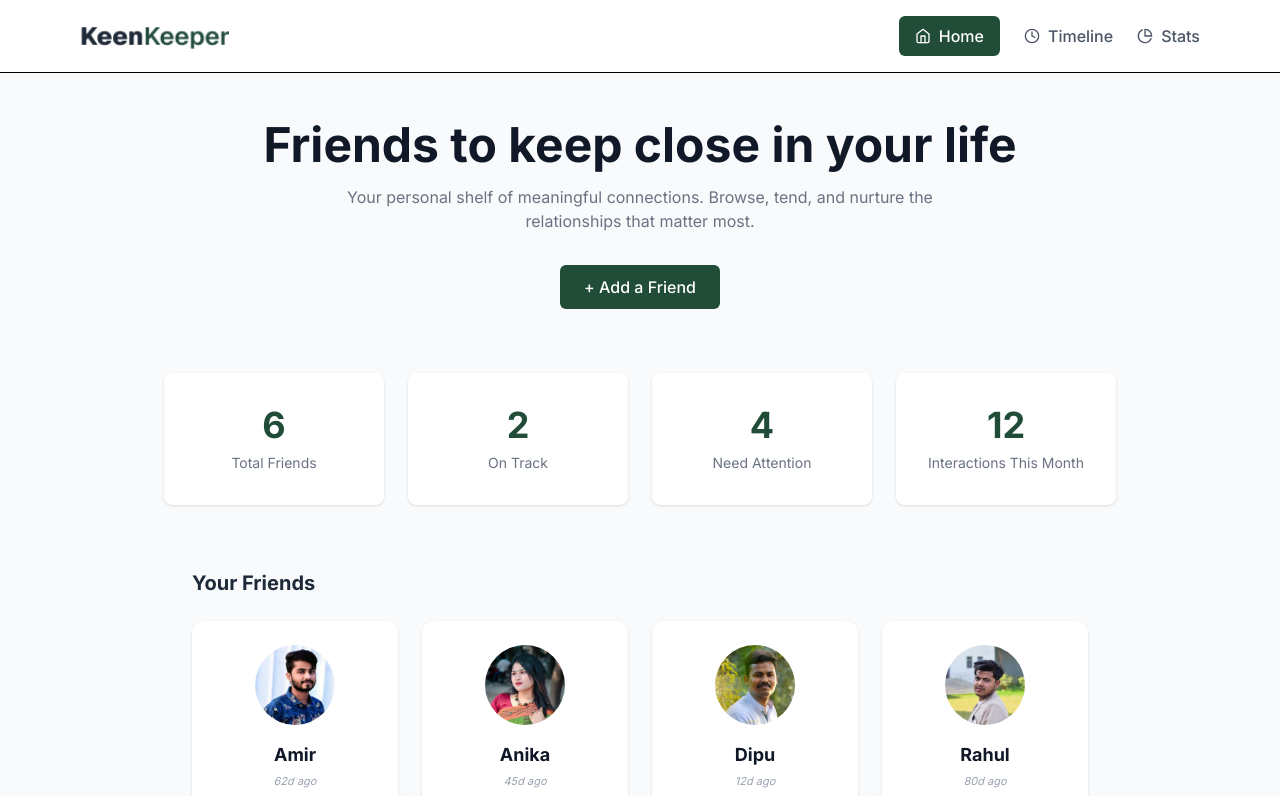
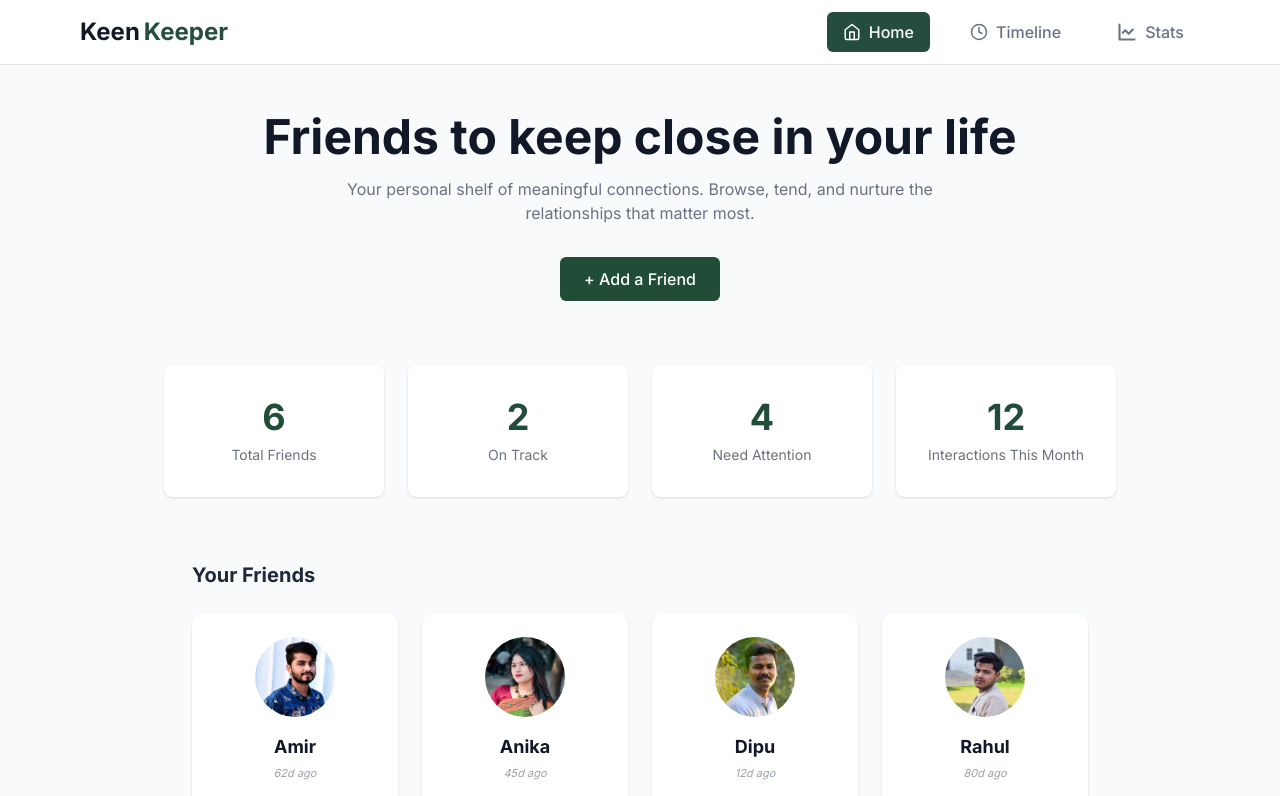
Before and after one commit to CoderRinku/KeenKeeper-Final, a Next.js app: page / in a window 1280 px wide. Shown: the top 796 px of the page. Built offline with nearby package versions, Linux system fonts and the light colour scheme.

Commit message:
navbar icon and border line fix

```diff
--- a/src/components/Navbar.jsx
+++ b/src/components/Navbar.jsx
@@ -1,45 +1,73 @@
 "use client";
+
 import Link from "next/link";
-import Image from "next/image";
 import { usePathname } from "next/navigation";
-import { FiHome, FiClock, FiPieChart } from "react-icons/fi";
+import { FiHome, FiClock } from "react-icons/fi";
 
 export default function Navbar() {
   const pathname = usePathname();
 
+  const isActive = (path) => pathname === path;
+
   return (
-    <nav className="bg-white border-b py-4">
-      <div className="max-w-6xl mx-auto px-4 flex justify-between items-center">
+    <nav className="bg-white border-b border-gray-200">
+      <div className="max-w-6xl mx-auto px-4 h-16 flex items-center justify-between">
 
-        {/* logo */}
-        <Link href="/">
-          <Image src="/assets/logo.png" alt="KeenKeeper" width={150} height={40} />
+        <Link href="/" className="flex items-center gap-1">
+          <span className="text-2xl font-bold text-[#111827]">Keen</span>
+          <span className="text-2xl font-bold text-[#244D3F]">Keeper</span>
         </Link>
 
-        {/* right side links */}
-        <div className="flex gap-4 md:gap-6 items-center text-sm md:text-base">
+        <div className="flex items-center gap-2 md:gap-6">
           <Link
             href="/"
-            className={pathname === "/" ? "flex items-center gap-2 bg-[#214D38] text-white px-4 py-2 rounded-md font-medium" : "flex items-center gap-2 text-gray-600 hover:text-[#214D38] font-medium"}
+            className={`flex items-center gap-2 px-4 py-2 rounded-md font-medium transition ${
+              isActive("/")
+                ? "bg-[#244D3F] text-white"
+                : "text-gray-500 hover:text-gray-900"
+            }`}
           >
-            <FiHome /> Home
+            <FiHome className="text-lg" />
+            <span className="hidden sm:inline">Home</span>
           </Link>
 
           <Link
             href="/timeline"
-            className={pathname === "/timeline" ? "flex items-center gap-2 bg-[#214D38] text-white px-4 py-2 rounded-md font-medium" : "flex items-center gap-2 text-gray-600 hover:text-[#214D38] font-medium"}
+            className={`flex items-center gap-2 px-4 py-2 rounded-md font-medium transition ${
+              isActive("/timeline")
+                ? "bg-[#244D3F] text-white"
+                : "text-gray-500 hover:text-gray-900"
+            }`}
           >
-            <FiClock /> Timeline
+            <FiClock className="text-lg" />
+            <span className="hidden sm:inline">Timeline</span>
           </Link>
 
           <Link
             href="/stats"
-            className={pathname === "/stats" ? "flex items-center gap-2 bg-[#214D38] text-white px-4 py-2 rounded-md font-medium" : "flex items-center gap-2 text-gray-600 hover:text-[#214D38] font-medium"}
+            className={`flex items-center gap-2 px-4 py-2 rounded-md font-medium transition ${
+              isActive("/stats")
+                ? "bg-[#244D3F] text-white"
+                : "text-gray-500 hover:text-gray-900"
+            }`}
           >
-            <FiPieChart /> Stats
+            <svg
+              xmlns="http://www.w3.org/2000/svg"
+              width="20"
+              height="20"
+              viewBox="0 0 24 24"
+              fill="none"
+              stroke="currentColor"
+              strokeWidth="2.5"
+              strokeLinecap="round"
+              strokeLinejoin="round"
+            >
+              <path d="M3 3v18h18" />
+              <path d="m19 9-5 5-4-4-3 3" />
+            </svg>
+            <span className="hidden sm:inline">Stats</span>
           </Link>
         </div>
-
       </div>
     </nav>
   );
```
